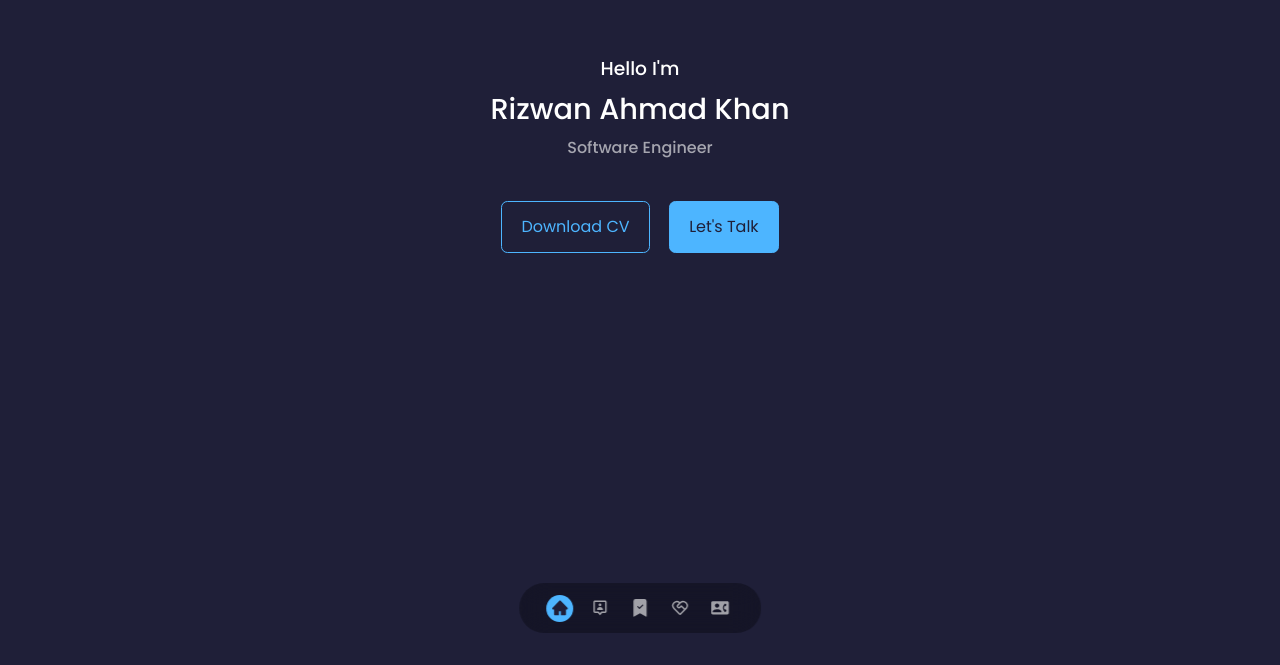
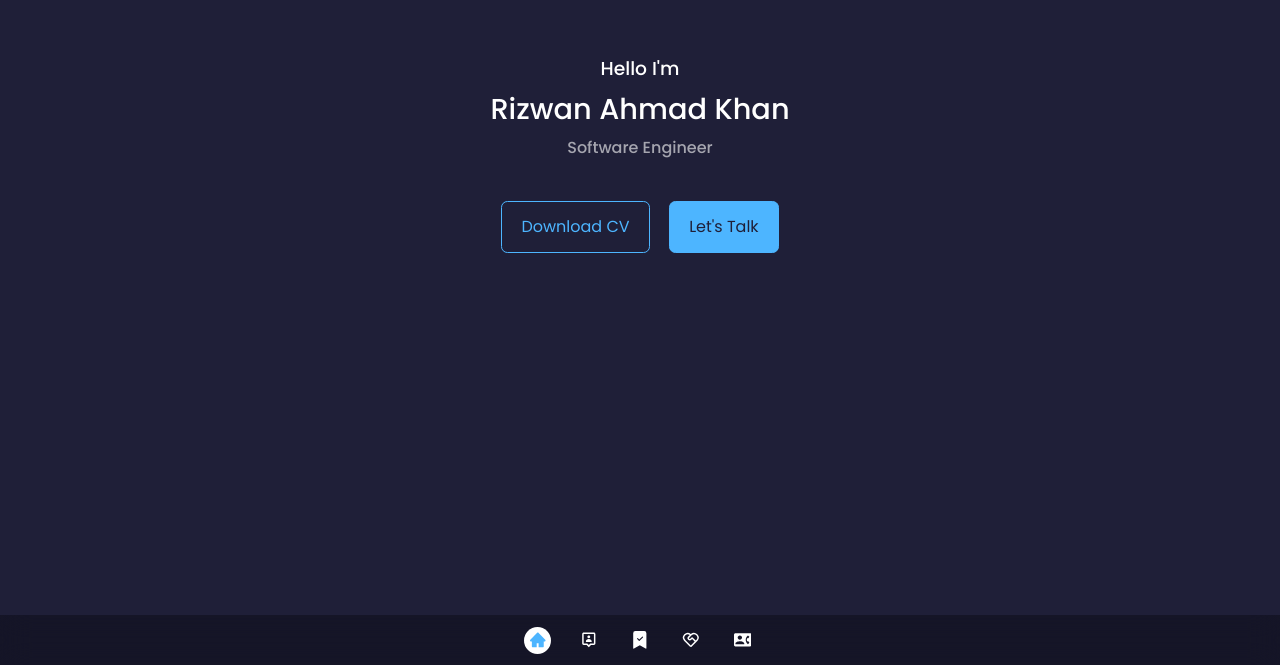
Before and after one commit to rizz0011/Portfolio_New, a React (Create React App) app: page / in a window 1280 px wide. Shown: the part 135-800 px from the top of the page. Built offline with nearby package versions, Linux system fonts and the light colour scheme.

Commit message:
add new css

```diff
--- a/src/components/nav/nav.css
+++ b/src/components/nav/nav.css
@@ -7,11 +7,13 @@ nav {
     position: fixed;
     left: 50%;
     transform: translateX(-50%);
-    bottom: 2rem;
+    bottom: 0;
     display: flex;
-    gap: 0.8rem;
-    border-radius: 3rem;
+    gap: 1.5rem;
+    border-radius: 0;
     backdrop-filter: blur(15px);
+    width: 100%;
+    justify-content: center;
 }
 
 nav a {
@@ -19,7 +21,7 @@ nav a {
     padding: 0.3rem;
     border-radius: 50%;
     display: flex;
-    color: var(--color-light);
+    color: white;
     font-size: 1.1rem;
 }
 
@@ -28,6 +30,6 @@ nav a:hover {
 }
 
 nav a.active {
-    background: var(--color-primary);
-    color: var(--color-bg);
+    background: white;
+    color: var(--color-primary);
 }
```
